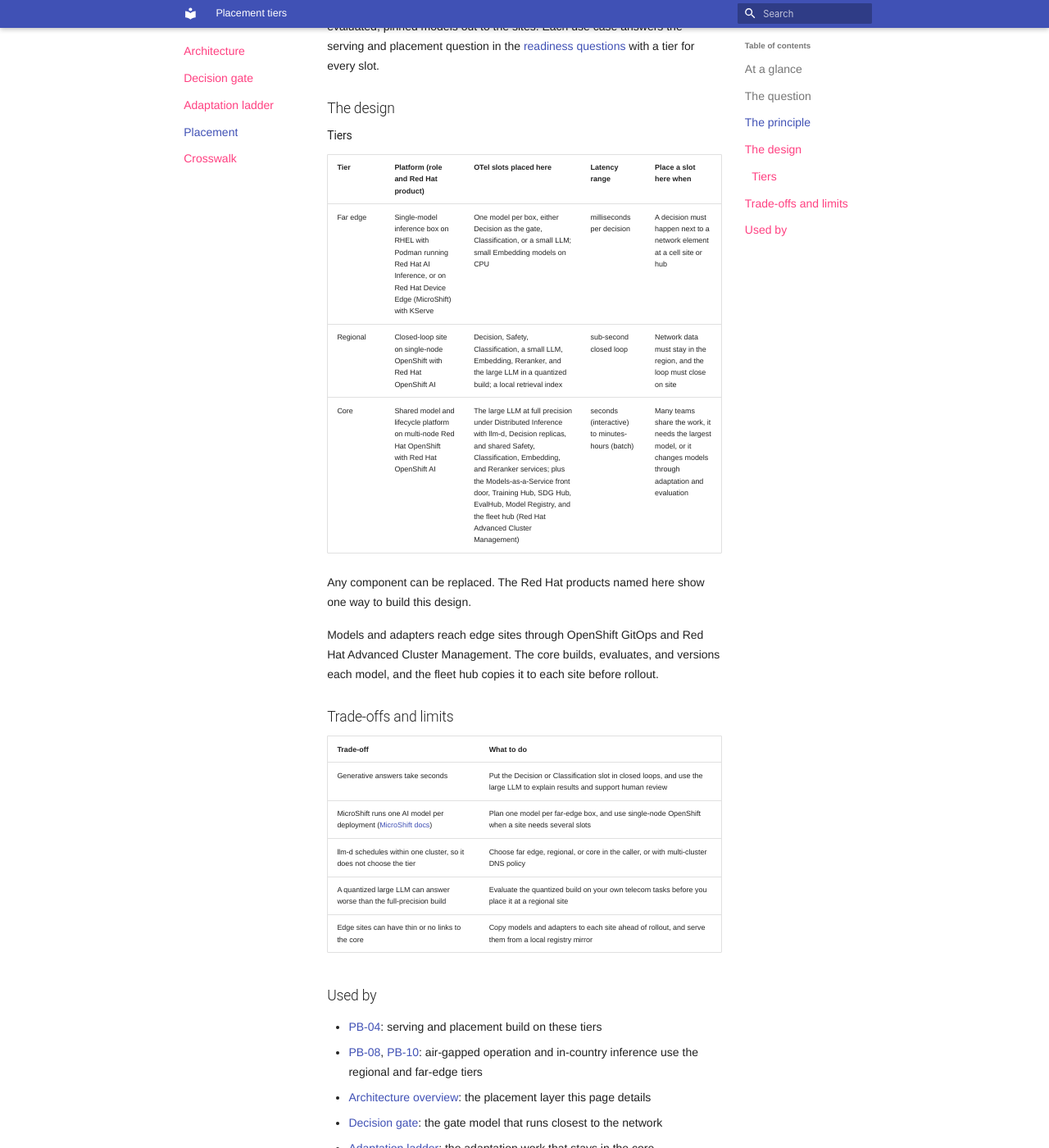
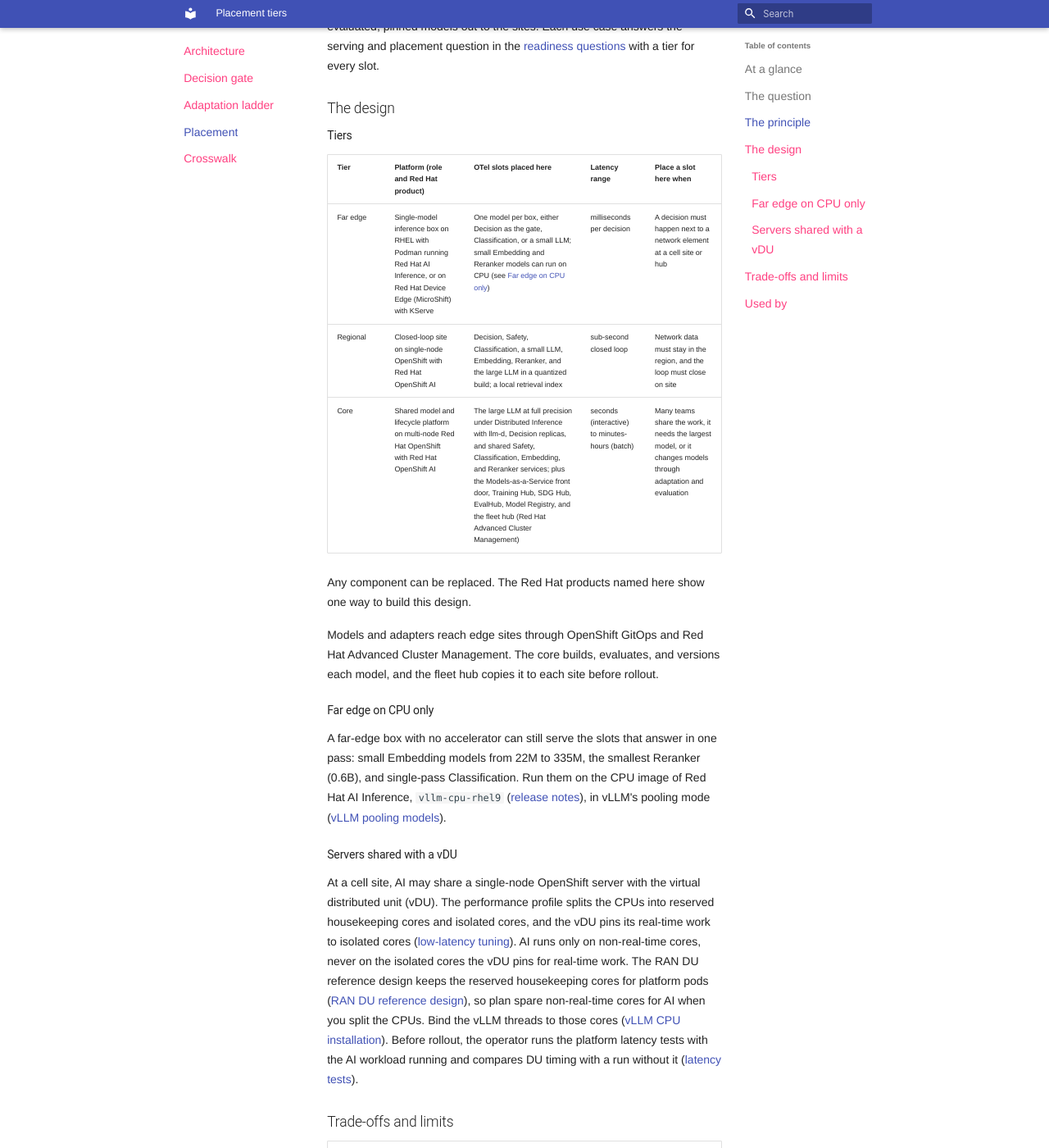
Before and after one commit to ravisharma5/otel-telco-blueprints, an MkDocs documentation site: the page built from architecture/placement.md, in a window 1280 px wide and 1400 px high, scrolled down 637 px. Shown: the whole window at 82% size. Built offline with MkDocs 1.6.1 and Material for MkDocs 9.7.7, drawn with Linux system fonts in a browser that asks for light colours; nearby versions of some CDN libraries; library files that are not in the unit come from our copies.

Commit message:
docs(architecture): link PB-11, the sandbox fit, the F2 replay, and CPU and vDU placement
- index: Data and knowledge row links PB-11; Agent runtime row links the PB-08 sandbox-fit section; PB-08 and PB-11 added to Used by and the at-a-glance
- decision-gate: Reference implementation pointer to the F2 folder and its dated offline replay report (recorded labels, no model)
- placement: CPU-only far edge on the vllm-cpu-rhel9 image; servers shared with a vDU keep AI off isolated real-time cores and run latency tests before rollout
- facts: re-stamped after the URL re-check (204 URLs)

```diff
--- a/architecture/placement.md
+++ b/architecture/placement.md
@@ -37,13 +37,23 @@ Each use case answers the serving and placement question in the [readiness quest
 
 | Tier | Platform (role and Red Hat product) | OTel slots placed here | Latency range | Place a slot here when |
 |---|---|---|---|---|
-| Far edge | Single-model inference box on RHEL with Podman running Red Hat AI Inference, or on Red Hat Device Edge (MicroShift) with KServe | One model per box, either Decision as the gate, Classification, or a small LLM; small Embedding models on CPU | milliseconds per decision | A decision must happen next to a network element at a cell site or hub |
+| Far edge | Single-model inference box on RHEL with Podman running Red Hat AI Inference, or on Red Hat Device Edge (MicroShift) with KServe | One model per box, either Decision as the gate, Classification, or a small LLM; small Embedding and Reranker models can run on CPU (see [Far edge on CPU only](#far-edge-on-cpu-only)) | milliseconds per decision | A decision must happen next to a network element at a cell site or hub |
 | Regional | Closed-loop site on single-node OpenShift with Red Hat OpenShift AI | Decision, Safety, Classification, a small LLM, Embedding, Reranker, and the large LLM in a quantized build; a local retrieval index | sub-second closed loop | Network data must stay in the region, and the loop must close on site |
 | Core | Shared model and lifecycle platform on multi-node Red Hat OpenShift with Red Hat OpenShift AI | The large LLM at full precision under Distributed Inference with llm-d, Decision replicas, and shared Safety, Classification, Embedding, and Reranker services; plus the Models-as-a-Service front door, Training Hub, SDG Hub, EvalHub, Model Registry, and the fleet hub (Red Hat Advanced Cluster Management) | seconds (interactive) to minutes-hours (batch) | Many teams share the work, it needs the largest model, or it changes models through adaptation and evaluation |
 
 Any component can be replaced. The Red Hat products named here show one way to build this design.
 
 Models and adapters reach edge sites through OpenShift GitOps and Red Hat Advanced Cluster Management. The core builds, evaluates, and versions each model, and the fleet hub copies it to each site before rollout.
+
+### Far edge on CPU only
+
+A far-edge box with no accelerator can still serve the slots that answer in one pass: small Embedding models from 22M to 335M, the smallest Reranker (0.6B), and single-pass Classification. Run them on the CPU image of Red Hat AI Inference, `vllm-cpu-rhel9` ([release notes](https://docs.redhat.com/en/documentation/red_hat_ai_inference/3.5/html/release_notes/rhaii-350-ga-release-notes_release-notes)), in vLLM's pooling mode ([vLLM pooling models](https://docs.vllm.ai/en/latest/models/pooling_models/)).
+
+### Servers shared with a vDU
+
+At a cell site, AI may share a single-node OpenShift server with the virtual distributed unit (vDU). The performance profile splits the CPUs into reserved housekeeping cores and isolated cores, and the vDU pins its real-time work to isolated cores ([low-latency tuning](https://docs.redhat.com/en/documentation/openshift_container_platform/4.20/html/scalability_and_performance/cnf-tuning-low-latency-nodes-with-perf-profile)).
+AI runs only on non-real-time cores, never on the isolated cores the vDU pins for real-time work. The RAN DU reference design keeps the reserved housekeeping cores for platform pods ([RAN DU reference design](https://docs.redhat.com/en/documentation/openshift_container_platform/4.20/html/scalability_and_performance/telco-ran-du-ref-design-specs)), so plan spare non-real-time cores for AI when you split the CPUs. Bind the vLLM threads to those cores ([vLLM CPU installation](https://docs.vllm.ai/en/latest/getting_started/installation/cpu/)).
+Before rollout, the operator runs the platform latency tests with the AI workload running and compares DU timing with a run without it ([latency tests](https://docs.redhat.com/en/documentation/openshift_container_platform/4.20/html/scalability_and_performance/cnf-performing-platform-verification-latency-tests)).
 
 ## Trade-offs and limits
 
```
Also changed, not shown: architecture/decision-gate.md (+4 -0 lines), architecture/index.md (+5 -4 lines), 1 other file.
